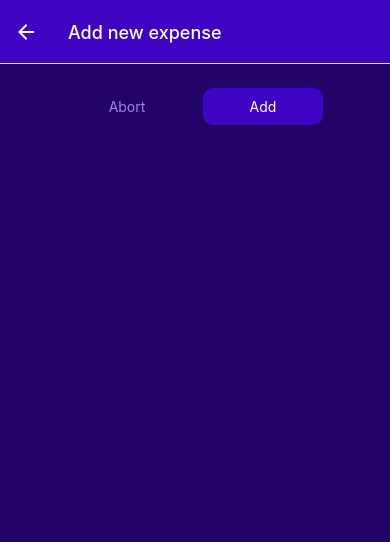
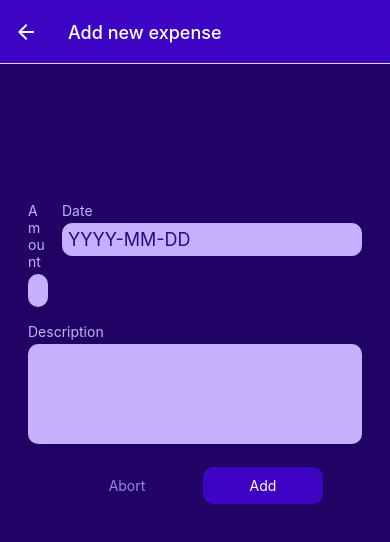
Before and after one commit to Kszesiek/ExpensesTracker, a React Native app: screen /ManageExpense in a window 390 px wide. Shown: the top 542 px of the page. Built offline with nearby package versions, Linux system fonts and the light colour scheme.

Commit message:
Adding and editing expenses fully working. No validation yet thought.

```diff
--- /dev/null
+++ b/components/ManageExpense/ExpenseForm.tsx
@@ -0,0 +1,102 @@
+import {View, StyleSheet} from "react-native";
+import Input from "./Input";
+import {useState} from "react";
+import CustomButton from "../UI/CustomButton";
+import {expensePrototype} from "../../store/expenses-context";
+
+type inputValuesType = {
+  amount: string,
+  date: string,
+  description: string,
+}
+
+type propsType = {
+  initialExpenseData?: expensePrototype,
+  submitButtonLabel: string,
+  onCancel: () => any,
+  onSubmit: (expenseData: expensePrototype) => any,
+}
+
+function ExpenseForm({submitButtonLabel, onCancel, onSubmit, initialExpenseData}: propsType) {
+  const [inputValues, setInputValues]: [inputValuesType, Function] = useState({
+    amount: initialExpenseData ? initialExpenseData.amount.toFixed(2).toString() : "",
+    date: initialExpenseData ? initialExpenseData.date.toISOString().slice(0, 10) : "",
+    description: initialExpenseData ? initialExpenseData.description : "",
+  })
+
+  function inputChangedHandler<InputParam extends keyof typeof inputValues>(inputIdentifier: InputParam, enteredValue: inputValuesType[InputParam]) {
+    setInputValues((currentInputValues: typeof inputValues) => {
+      return {
+        ...currentInputValues,
+        [inputIdentifier]: enteredValue,
+      }
+    })
+  }
+
+  function submitPressed() {
+    const expenseData = {
+      amount: +inputValues.amount,
+      date: new Date(inputValues.date),
+      description: inputValues.description,
+    }
+
+    onSubmit(expenseData);
+  }
+
+  return (
+    <View>
+      <View style={styles.dateAmountRow}>
+        <Input label="Amount" style={styles.amountStyle}
+        textInputProps={{
+          keyboardType: 'decimal-pad',
+          onChangeText: inputChangedHandler.bind(null, "amount"),
+          value: inputValues.amount,
+        }} />
+        <Input label="Date"
+        textInputProps={{
+          placeholder: "YYYY-MM-DD",  // new Date().toLocaleDateString().replace(/\./g,  '-')
+          maxLength: 10,
+          onChangeText: inputChangedHandler.bind(null, "date"),
+          value: inputValues.date,
+        }} />
+      </View>
+      <Input label="Description" textInputProps={{
+        multiline: true,
+        value: inputValues.description,
+        onChangeText: inputChangedHandler.bind(null, "description"),
+        // autoCorrect: false,  // default is true
+        // autoCapitalize: 'sentences',  // default is sentences
+      }} />
+      <View style={styles.buttons}>
+        <View>
+          <CustomButton mode="flat" style={styles.button} onPress={onCancel}>Abort</CustomButton>
+        </View>
+        <View>
+          <CustomButton style={styles.button} onPress={submitPressed}>{submitButtonLabel}</CustomButton>
+        </View>
+      </View>
+    </View>
+  )
+}
+
+export default ExpenseForm;
+
+const styles = StyleSheet.create({
+  dateAmountRow: {
+    flexDirection: 'row',
+  },
+  amountStyle: {
+    flex: 1,
+    marginRight: 10,
+  },
+  buttons: {
+    flexDirection: 'row',
+    justifyContent: 'center',
+    alignItems: 'center',
+    marginTop: 15,
+  },
+  button: {
+    minWidth: 120,
+    marginHorizontal: 8,
+  },
+});
--- /dev/null
+++ b/components/ManageExpense/Input.tsx
@@ -0,0 +1,48 @@
+import {StyleSheet, Text, TextInput, TextInputProps, TextStyle, View, ViewStyle} from "react-native";
+import {GlobalStyles} from "../../constants/styles";
+
+type props = {
+  label: string
+  textInputProps?: TextInputProps
+  style?: ViewStyle
+}
+
+function Input({label, textInputProps, style}: props) {
+  const inputStyle: TextStyle[] = [styles.input]
+
+  if (textInputProps?.multiline) {
+    inputStyle.push(styles.multilineInput);
+  }
+
+  return (
+    <View style={[styles.container, style]}>
+      <Text style={styles.label}>{label}</Text>
+      <TextInput style={inputStyle} {...textInputProps} />
+    </View>
+  )
+}
+
+export default Input;
+
+const styles = StyleSheet.create({
+  container: {
+    marginHorizontal: 4,
+    marginVertical: 8,
+  },
+    label: {
+    fontSize: 14,
+      color: GlobalStyles.colors.primary100,
+      marginBottom: 4,
+  },
+  input: {
+    backgroundColor: GlobalStyles.colors.primary100,
+      color: GlobalStyles.colors.primary700,
+      padding: 6,
+      borderRadius: 10,
+      fontSize: 18,
+  },
+  multilineInput: {
+    minHeight: 100,
+    textAlignVertical: 'top',
+  },
+})
--- a/screens/ManageExpense.tsx
+++ b/screens/ManageExpense.tsx
@@ -4,8 +4,8 @@ import {NavigationProps, StackParamList} from "../App";
 import {useContext, useLayoutEffect} from "react";
 import IconButton from "../components/UI/IconButton";
 import {GlobalStyles} from "../constants/styles";
-import CustomButton from "../components/UI/CustomButton";
-import {ExpensesContext} from "../store/expenses-context";
+import {Expense, expensePrototype, ExpensesContext} from "../store/expenses-context";
+import ExpenseForm from "../components/ManageExpense/ExpenseForm";
 
 function ManageExpense() {
   const route = useRoute<RouteProp<StackParamList, "ManageExpense">>();
@@ -14,6 +14,7 @@ function ManageExpense() {
 
   const expenseId = route.params?.expenseId;
   const isEditing = !!expenseId;
+  const editedExpense = expensesContext.expenses.find((expense: Expense) => expense.id === expenseId);
 
   useLayoutEffect(() => {
     navigation.setOptions({
@@ -30,30 +31,28 @@ function ManageExpense() {
     navigation.goBack();
   }
 
-  function addOrEditExpensePressed() {
+  function submitPressed(expenseData: expensePrototype) {
     if (isEditing) {
-      expensesContext.updateExpense(expenseId, {amount: 0, date: new Date(), description: 'dummy description'});
+      expensesContext.updateExpense(expenseId, expenseData);
     } else {
-      expensesContext.addExpense({amount: 0, date: new Date(), description: 'dummy description'});
+      expensesContext.addExpense(expenseData);
     }
     navigation.goBack();
   }
 
   return <View style={styles.container}>
-    <View style={styles.buttons}>
-      <View>
-        <CustomButton mode="flat" style={styles.button} onPress={abortPressed}>Abort</CustomButton>
-      </View>
-      <View>
-        <CustomButton style={styles.button} onPress={addOrEditExpensePressed}>{isEditing ? 'Update' : 'Add'}</CustomButton>
-      </View>
-    </View>
-
+    <View style={{flex: 1}} />
+    <ExpenseForm
+      onCancel={abortPressed}
+      onSubmit={submitPressed}
+      submitButtonLabel={isEditing ? "Update" : "Add"}
+      initialExpenseData={isEditing ? editedExpense : undefined}
+    />
     {isEditing &&
       <View style={styles.deleteContainer}>
         <IconButton icon="trash" size={36} color={GlobalStyles.colors.error500} onPress={deleteExpensePressed} />
       </View>}
-
+    <View style={{flex: 3}} />
   </View>
 }
 
@@ -64,17 +63,7 @@ const styles = StyleSheet.create({
     flex: 1,
     padding: 24,
     backgroundColor: GlobalStyles.colors.primary800,
-    // alignItems: 'center',
     // justifyContent: 'center',
-  },
-  buttons: {
-    flexDirection: 'row',
-    justifyContent: 'center',
-    alignItems: 'center',
-  },
-  button: {
-    minWidth: 120,
-    marginHorizontal: 8,
   },
   deleteContainer: {
     marginTop: 16,
--- a/store/expenses-context.tsx
+++ b/store/expenses-context.tsx
@@ -1,6 +1,6 @@
 import {createContext, useReducer} from "react";
 
-type expensePrototype = {
+export type expensePrototype = {
   description: string
   amount: number
   date: Date
```
